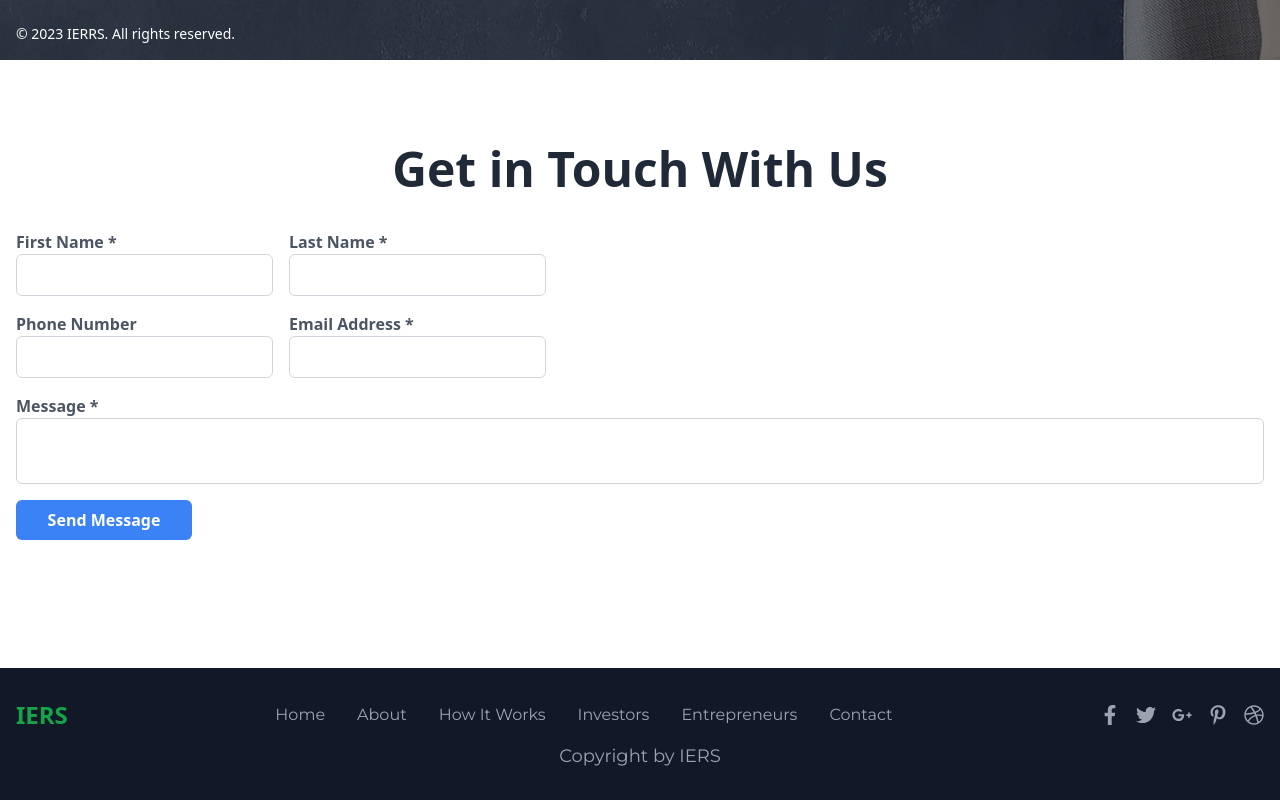
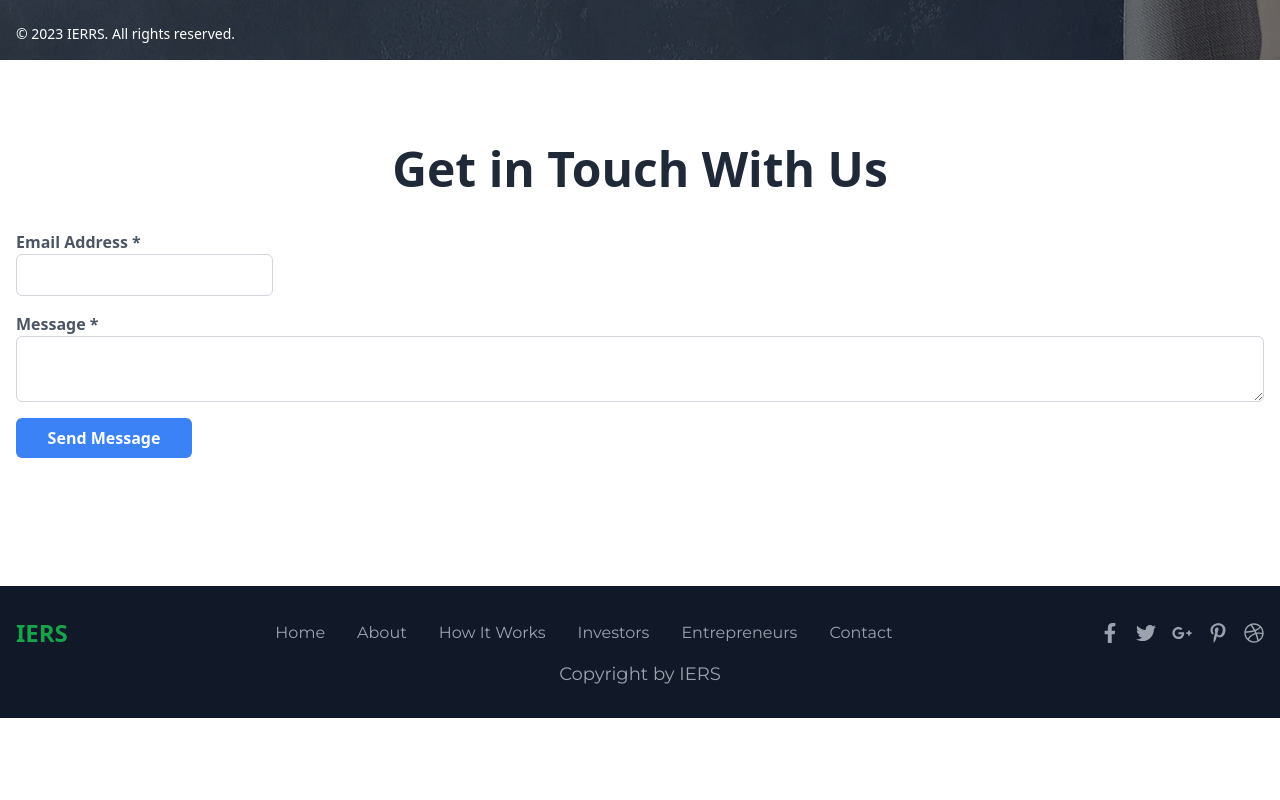
Before and after one commit to huzaifa898/fyp, a React (Create React App) app: page /fyp/contact in a window 1280 px wide. Shown: the part 740-1540 px from the top of the page. After the commit the page ends 1458 px from the top, so only its background shows below. Built offline with nearby package versions, Linux system fonts and the light colour scheme; a web font is replaced by a local one.

Commit message:
changes in contact form

```diff
--- a/src/components/Contactform.jsx
+++ b/src/components/Contactform.jsx
@@ -1,16 +1,13 @@
 import React, { useState } from 'react';
 
 function ContactForm() {
-  const [firstName, setFirstName] = useState('');
-  const [lastName, setLastName] = useState('');
-  const [phoneNumber, setPhoneNumber] = useState('');
   const [email, setEmail] = useState('');
   const [message, setMessage] = useState('');
 
   const handleSubmit = (event) => {
     event.preventDefault();
     // Here you would typically submit the form data to a backend server
-    console.log('Form submitted:', { firstName, lastName, phoneNumber, email, message });
+    console.log('Form submitted:', { email, message });
   };
 
   return (
@@ -20,46 +17,6 @@ function ContactForm() {
       </h1>
       <form onSubmit={handleSubmit} className="flex flex-col gap-4">
         <div className="flex gap-4">
-          <div className="flex flex-col">
-            <label htmlFor="firstName" className="text-gray-600 font-bold font-abc">
-              First Name *
-            </label>
-            <input
-              type="text"
-              id="firstName"
-              value={firstName}
-              onChange={(e) => setFirstName(e.target.value)}
-              className="border border-gray-300 rounded-md px-3 py-2 focus:outline-none focus:ring focus:ring-blue-500"
-              required
-            />
-          </div>
-          <div className="flex flex-col">
-            <label htmlFor="lastName" className="text-gray-600 font-bold font-abc">
-              Last Name *
-            </label>
-            <input
-              type="text"
-              id="lastName"
-              value={lastName}
-              onChange={(e) => setLastName(e.target.value)}
-              className="border border-gray-300 rounded-md px-3 py-2 focus:outline-none focus:ring focus:ring-blue-500"
-              required
-            />
-          </div>
-        </div>
-        <div className="flex gap-4">
-          <div className="flex flex-col">
-            <label htmlFor="phoneNumber" className="text-gray-600 font-bold font-abc">
-              Phone Number
-            </label>
-            <input
-              type="tel"
-              id="phoneNumber"
-              value={phoneNumber}
-              onChange={(e) => setPhoneNumber(e.target.value)}
-              className="border border-gray-300 rounded-md px-3 py-2 focus:outline-none focus:ring focus:ring-blue-500"
-            />
-          </div>
           <div className="flex flex-col">
             <label htmlFor="email" className="text-gray-600 font-bold font-abc">
               Email Address *
@@ -82,7 +39,7 @@ function ContactForm() {
             id="message"
             value={message}
             onChange={(e) => setMessage(e.target.value)}
-            className="border border-gray-300 rounded-md px-3 py-2 focus:outline-none focus:ring focus:ring-blue-500 resize-none"
+            className="border border-gray-300 rounded-md px-3 py-2 focus:outline-none focus:ring focus:ring-blue-500 "
             required
           />
         </div>
```
